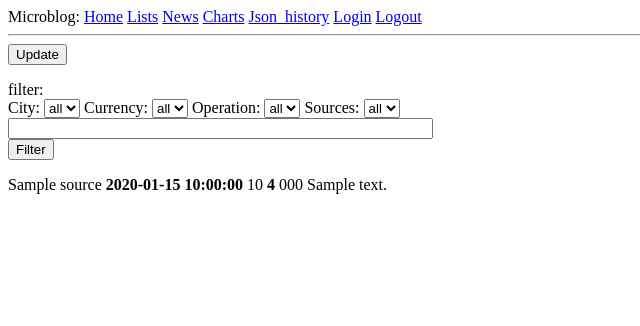
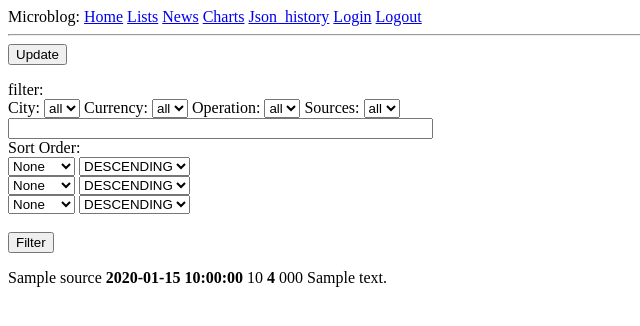
Before and after one commit to victron/finance_ua, a Flask app: page /lists in a window 1280 px wide. Shown: the top 326 px of the page, without its empty margins (0-640 px from the left). Run offline with Flask 2, Linux system fonts and the light colour scheme; a user stored in the database is signed in; a database or web service that is not in the repository returns one stand-in record (values such as "Sample title"); parts of the project's set-up code (start-up, migrations or seed data) failed here and were passed over.

Commit message:
add simple sorting of lists, without JS

```diff
--- a/app/forms.py
+++ b/app/forms.py
@@ -1,5 +1,5 @@
 from flask.ext.wtf import Form
-from wtforms import StringField, SelectField, SubmitField, PasswordField
+from wtforms import StringField, SelectField, SubmitField, PasswordField, FormField, FieldList
 from wtforms.validators import DataRequired, Optional
 
 from mongo_collector.mongo_update import get_selection
@@ -16,7 +16,15 @@ class Update_db(Form):
     db = SubmitField('Update')
 
 
-class Filter(Form):
+class SortForm(Form):
+    sort_fields_set = {'time', 'rate', 'amount', 'phone'}
+    sort_direction_set = {'ASCENDING', 'DESCENDING'}
+    none = [('None', 'None')]
+    sort_field = SelectField('field', choices=none + [(field, field) for field in sort_fields_set], default='None')
+    sort_direction = SelectField('direction', choices=[(direct, direct) for direct in sort_direction_set],
+                                 default='DESCENDING')
+
+class FilterBase(Form):
     locations, operations, currencies, sources = get_selection()
     text = StringField('text', validators=[Optional()])
     all_options = [('all', 'all')]
@@ -28,6 +36,19 @@ class Filter(Form):
     sources = SelectField('sources', choices=all_options + [(source, source) for source in sources], default='all')
 
 
+
+class Filter(Form):
+    locations, operations, currencies, sources = get_selection()
+    text = StringField('text', validators=[Optional()])
+    all_options = [('all', 'all')]
+    locations = SelectField('locations', choices=all_options + [(city, city) for city in locations], default='Киев')
+    operations = SelectField('operations', choices=all_options +
+                                                   [(operation, operation) for operation in operations], default='sell')
+    currencies = SelectField('currencies', choices=all_options +
+                                                   [(currency, currency) for currency in currencies], default='USD')
+    sources = SelectField('sources', choices=all_options + [(source, source) for source in sources], default='all')
+    sort_order = FieldList(FormField(SortForm), min_entries=2)
+
 class LoginForm(Form):
     username = StringField('Username', validators=[DataRequired()])
     password = PasswordField('Password', validators=[DataRequired()])
--- a/app/templates/lists.html
+++ b/app/templates/lists.html
@@ -16,9 +16,21 @@
         Sources: {{form_filter.sources}}<br>
         {{form_filter.text(size=50)}}
         {% for error in form_filter.errors.text %}
-        <span style="color: red;">[{{error}}]</span>
+            <span style="color: red;">[{{error}}]</span>
         {% endfor %}<br>
-        <input type="submit" value="Filter">
+        Sort Order:<br>
+{#        {{form_filter.sort_order.sort_field}}#}
+{#    {% for person in form.potential_friends %}#}
+{#    persons[person.data].profile_pic :: {{person.label}} :: {{person}}<br>#}
+{#{% endfor %}#}
+{#        {% for p in form_filter.sort_order %}#}
+{#    {{p.label}} :: {{p.sort_field}}<br>#}
+{#{% endfor %}#}
+        {% for i in  form_filter.sort_order.entries%}
+            {{i.form.sort_field}}
+            {{i.form.sort_direction}}<br>
+        {% endfor %}
+        <br><input type="submit" value="Filter">
     </p>
 </form>
 
--- a/app/views.py
+++ b/app/views.py
@@ -10,9 +10,10 @@ from mongo_collector.mongo_start import news as news_db
 from spiders.common_spider import  main_currencies
 from spiders.filters import location, currency, operation, filter_or
 from spiders.news_minfin import minfin_headlines
-from .forms import LoginForm, Update_db, Filter
+from .forms import LoginForm, Update_db, FilterBase, FormField, SortForm, FieldList
+from wtforms.validators import DataRequired, Optional
 from .user import User
-
+from .views_func import reformat_for_js
 
 # web_logging.getLogger(__name__)
 
@@ -45,12 +46,23 @@ def index():
 @app.route('/lists', methods= ['GET', 'POST'])
 @login_required
 def lists():
+    # modify a form dynamically in your view. This is possible by creating internal subclasses
+    # http://wtforms.simplecodes.com/docs/1.0.1/specific_problems.html#dynamic-form-composition
+    class Filter(FilterBase):
+        pass
+    setattr(Filter, 'sort_order', FieldList(FormField(SortForm), min_entries=3, validators=[Optional()]))
+    # ------------------------------
     form_update = Update_db()
     form_filter = Filter()
     filter_recieved = {'location': form_filter.locations.data, 'operation': form_filter.operations.data,
                         'currency': form_filter.currencies.data, 'source': form_filter.sources.data,
                         '$text': {'$search': form_filter.text.data}}
     mongo_request = dict(filter_recieved)
+    direction_dict = {'ASCENDING': pymongo.ASCENDING, 'DESCENDING': pymongo.DESCENDING}
+    sort_list = [(group_order.form.sort_field.data, direction_dict[group_order.form.sort_direction.data])
+                 for group_order in form_filter.sort_order if group_order.form.sort_field.data != 'None']
+    print(sort_list)
+    # sort_list = [('time', pymongo.DESCENDING)]
     for key, val in filter_recieved.items():
         if (val == 'None' or val == 'all') and key != '$text':
             del mongo_request[key]
@@ -62,13 +74,16 @@ def lists():
         active_deleted = update_db()
         flash('recived db= {}, deleted docs={}'.format(str(form_update.db.data), active_deleted))
         result = data_active.find(mongo_request)
+        # replace validate_on_submit to is_submitted in reason sort_order in class Filter
+        # TODO: form validation !!!, currently buldin form validators=[Optional()]
     elif form_filter.validate_on_submit():
         web_logging.debug('filter pushed')
         flash('filter: City={city}, currency={currency},  Operation={operation}, source={source},<br>'
               'text={text}'.format(text=filter_recieved['$text'], city=filter_recieved['location'],
                                    operation=filter_recieved['operation'], currency=filter_recieved['currency'],
                                    source=filter_recieved['source']))
-        result = data_active.find(mongo_request, sort=([('time', pymongo.DESCENDING)]))
+        flash('Sort: {sort_list}'.format(sort_list=sort_list))
+        result = data_active.find(mongo_request, sort=(sort_list))
     else:
         result = data_active.find(mongo_request, sort=([('time', pymongo.DESCENDING)]))
 
@@ -141,15 +156,7 @@ def logout():
 @login_required
 def history_json(currency):
     currency = currency.upper()
-    octothorpe = lambda x, dictionary: x * -1 if dictionary['nbu_auction']['operation'] == 'buy' else x
 
-    def reformat_for_js(doc):
-        if 'nbu_auction' in doc:
-            doc['amount_requested'] = octothorpe(doc['nbu_auction'].pop('amount_requested'), doc)
-            doc['amount_accepted_all'] = octothorpe(doc['nbu_auction'].pop('amount_accepted_all'), doc)
-            del doc['nbu_auction']
-        doc['time'] = doc['time'].strftime('%Y-%m-%d_%H')
-        return doc
 
     if currency in main_currencies:
         mongo_request = {}
--- a/mongo_collector/mongo_update.py
+++ b/mongo_collector/mongo_update.py
@@ -63,7 +63,7 @@ def update_db() -> int:
     return result.deleted_count
 
 
-def get_selection() -> (set, set, set):
+def get_selection() -> (set, set, set, set):
     result = data_active.find({}, {'location': 1, 'operation': 1, 'currency': 1, 'source': 1, '_id': 0})
     locations = set()
     operations = set()
```
Also changed, not shown: app/tests/tests.py (+4 -8 lines), app/views_func.py (added, +11 -0 lines).
